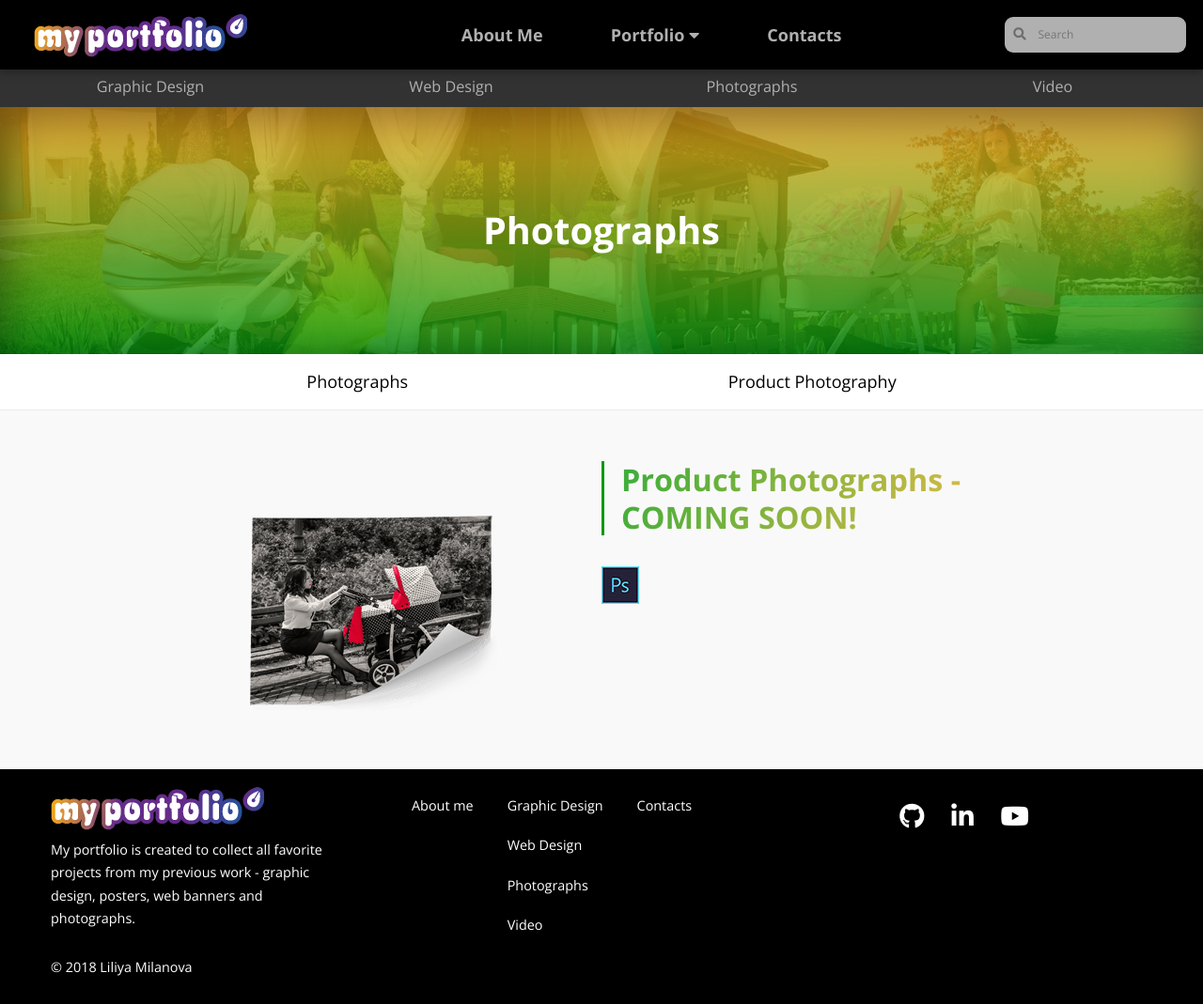
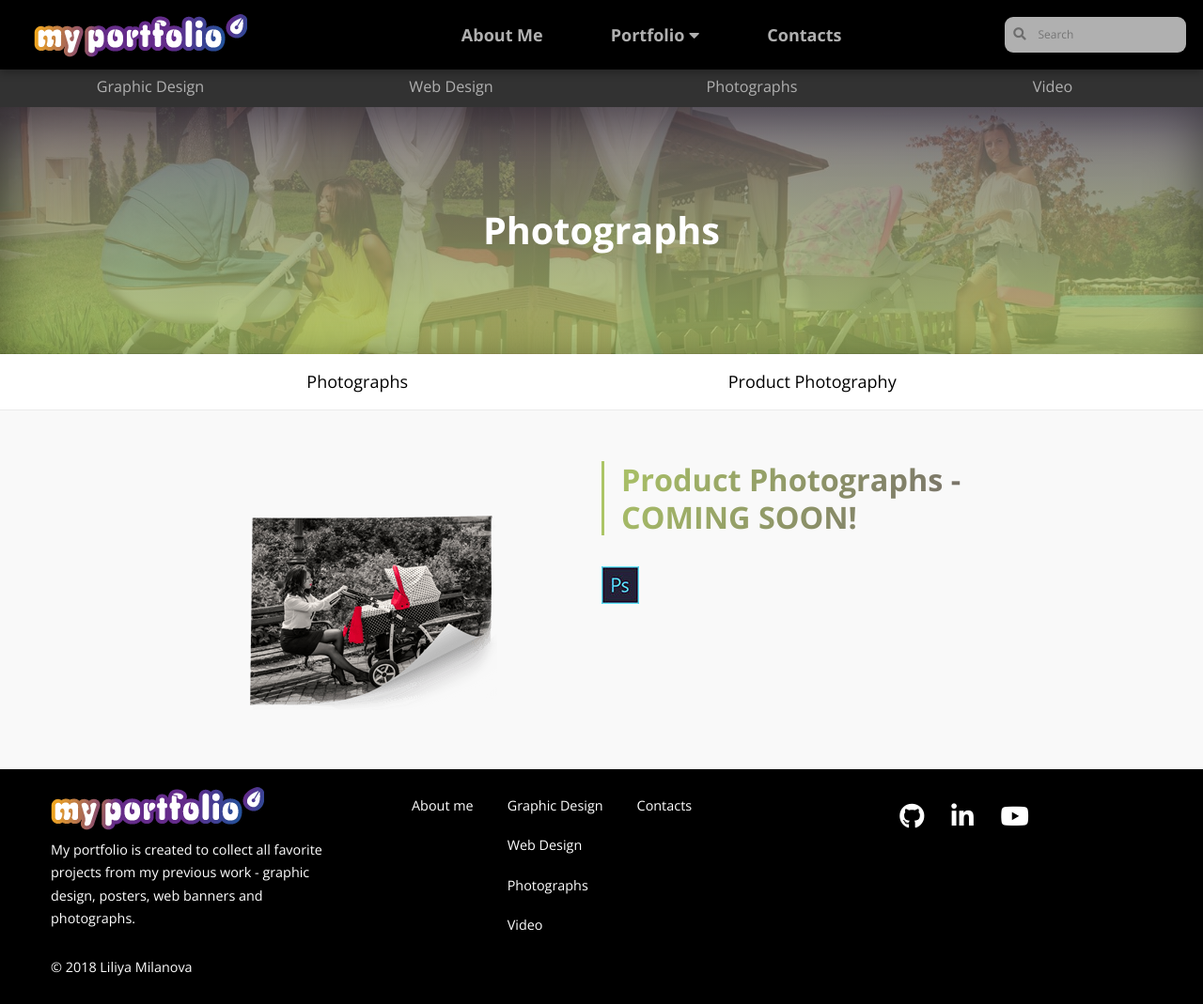
Before and after one commit to LiliyaMilanova/myportfolio, a Jekyll site: the page built from product-photographs.html, in a window 1280 px wide and 1069 px high. Shown: the whole window at 94% size. Built offline with Jekyll 4.4.1, drawn with Linux system fonts in a browser that asks for light colours; nearby versions of some CDN libraries.

Commit message:
Update styles.css

```diff
--- a/css/styles.css
+++ b/css/styles.css
@@ -623,8 +623,8 @@ body {
 /* style for photographs.html*/
 
 .header-section-photographs {
-    background-image: linear-gradient(0deg, rgba(0, 153, 10, 0.8),
-    rgba(249, 174, 24, 0.8)),
+    background-image: linear-gradient(0deg, rgba(172, 197, 102, 0.8),
+    rgba(108, 94, 106, 0.8)),
     url(/myportfolio/images/header-photographs.jpg);
     background-size: cover;
     background-position: center;
@@ -634,13 +634,13 @@ body {
 
 .photo:first-child {
     font-weight: 800;
-    background-image: linear-gradient(120deg, rgba(0, 153, 10, 0.8),
-    rgba(249, 174, 24, 0.8));
+    background-image: linear-gradient(120deg, rgba(172, 197, 102, 1),
+    rgba(108, 94, 106, 1));
     -webkit-background-clip: text;
     -webkit-text-fill-color: transparent;
     padding-left: 1rem;
     margin-top: 0;
-    border-left: 3px solid rgb(0, 153, 10);
+    border-left: 3px solid rgb(172, 197, 102);
 }
 
 /* style for modal/lightbox*/
```
